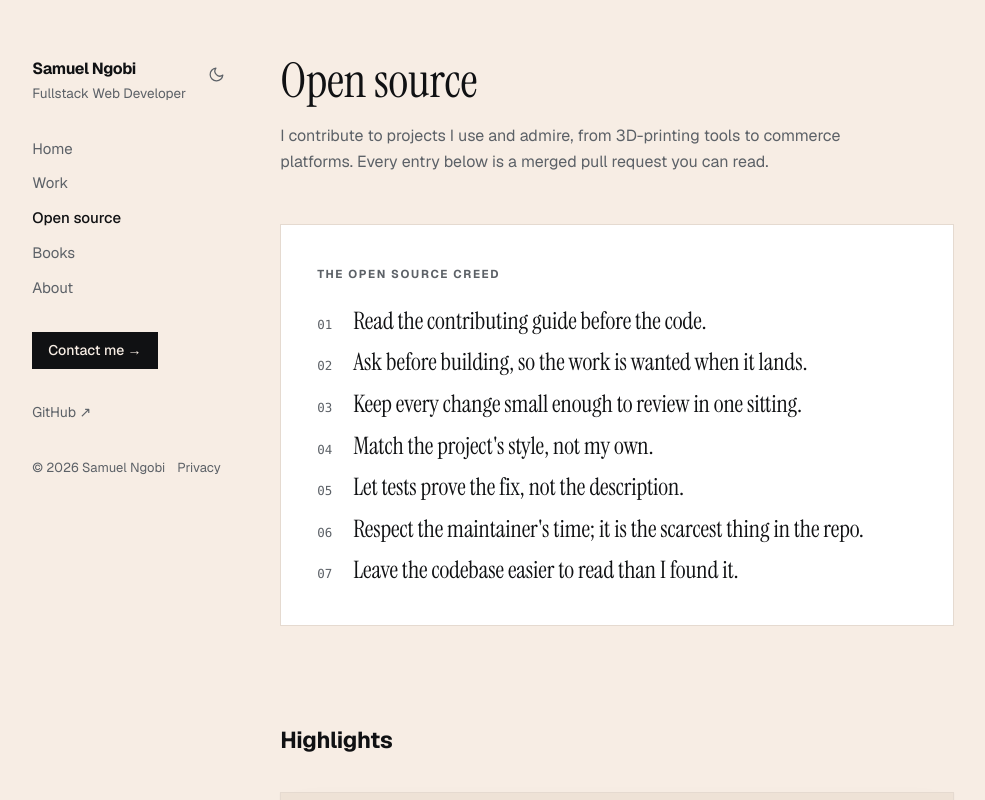
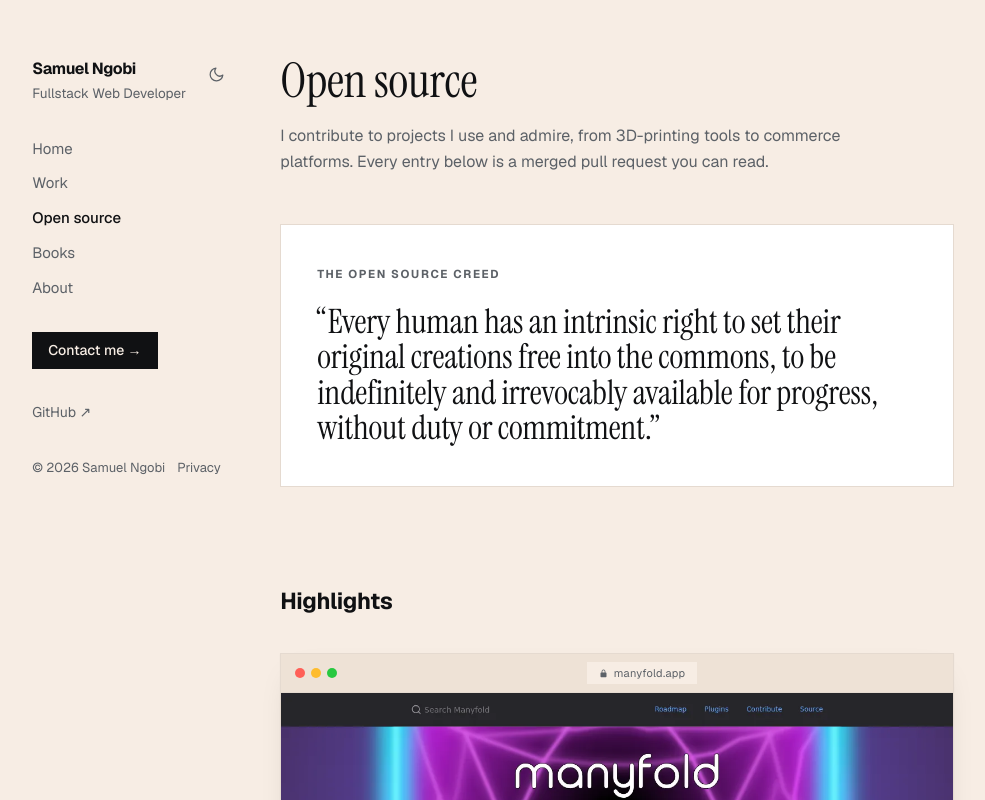
Before and after one commit to samuel-sarmah/samuel, a Next.js app: page /open-source in a window 1280 px wide. Shown: the top 800 px of the page, without its empty margins (147-1132 px from the left). Built offline with nearby package versions, Linux system fonts and the light colour scheme; no server answers.

Commit message:
Use the open source creed as a single quote

```diff
--- a/app/open-source/page.js
+++ b/app/open-source/page.js
@@ -20,16 +20,9 @@ export default async function OpenSource() {
         <h2 id="creed" className="eyebrow">
           The open source creed
         </h2>
-        <ol className="mt-6 space-y-3.5">
-          {CREED.map((line, i) => (
-            <li key={line} className="flex items-baseline gap-4">
-              <span className="w-5 shrink-0 font-mono text-[12.5px] text-[var(--muted)]">
-                {String(i + 1).padStart(2, "0")}
-              </span>
-              <span className="display text-[clamp(1.25rem,3vw,1.5rem)]">{line}</span>
-            </li>
-          ))}
-        </ol>
+        <blockquote className="mt-5">
+          <p className="display text-[clamp(1.6rem,4vw,2.1rem)]">&ldquo;{CREED}&rdquo;</p>
+        </blockquote>
       </section>
 
       <Section title="Highlights">
```
Also changed, not shown: lib/contributions.js.
